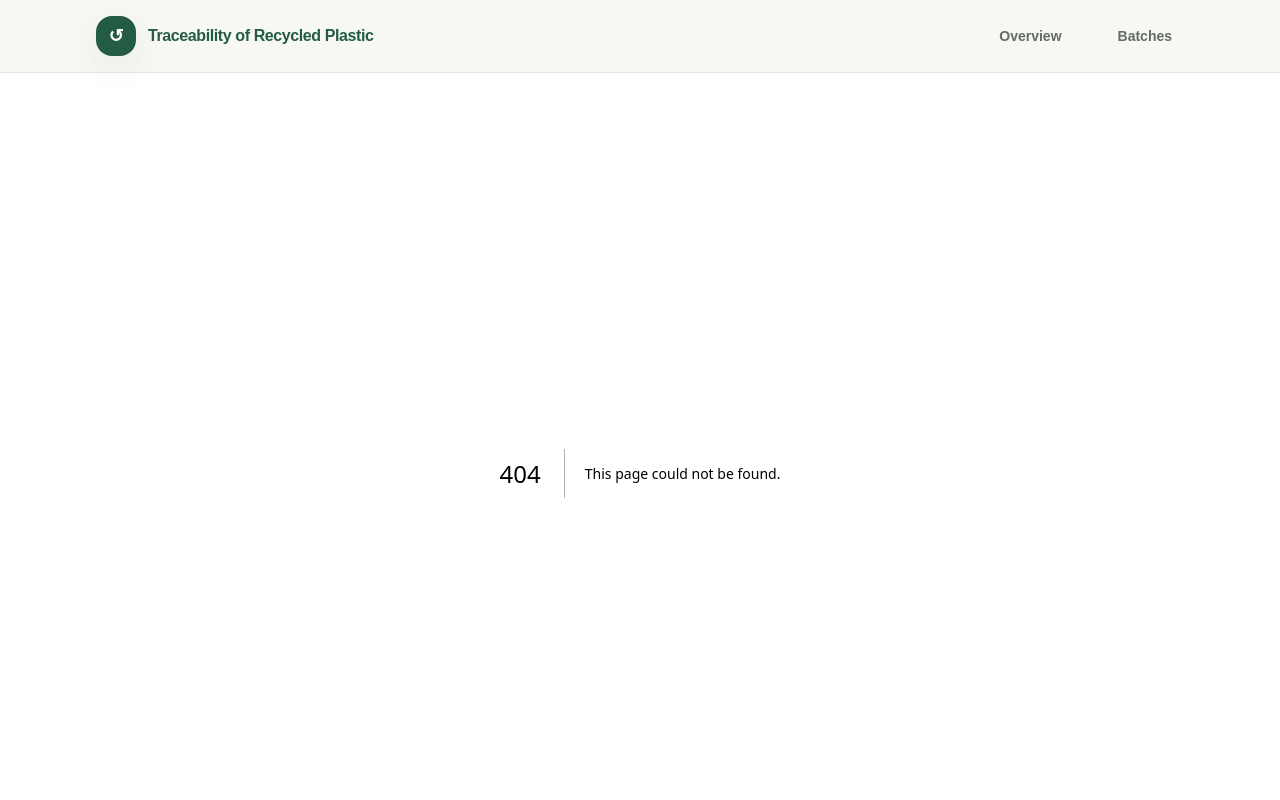
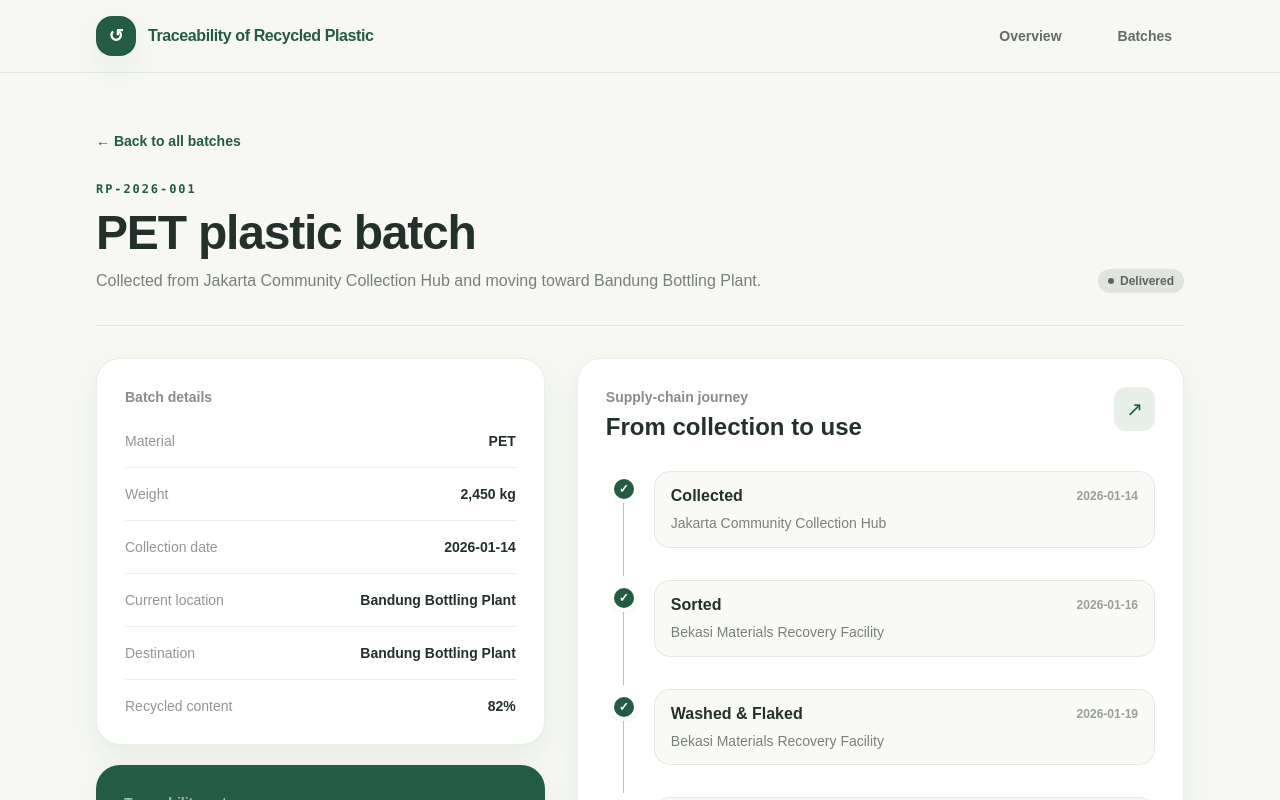
Before and after one commit to rizqiroikhan/traceability-of-recycled-plastic-supply-chain, a Next.js app: page /batches/RP-2026-001 in a window 1280 px wide. Before the commit this address had no page. Shown: the top 800 px of the page. Built offline with nearby package versions, Linux system fonts and the light colour scheme.

Commit message:
feat: add batch trace detail page

```diff
--- /dev/null
+++ b/app/batches/[id]/not-found.tsx
@@ -0,0 +1,5 @@
+import Link from "next/link";
+
+export default function BatchNotFound() {
+  return <div className="mx-auto flex max-w-2xl flex-col items-center px-5 py-24 text-center lg:py-32"><span className="grid h-16 w-16 place-items-center rounded-3xl bg-amber/20 text-3xl text-[#9A671D]">?</span><p className="mt-6 text-sm font-bold uppercase tracking-[0.18em] text-forest">Batch not found</p><h1 className="mt-3 text-4xl font-bold tracking-tight text-charcoal">We can&apos;t trace that record.</h1><p className="mt-4 leading-relaxed text-charcoal/60">The batch ID may be incorrect or may not be part of this mock dataset.</p><Link href="/batches" className="mt-8 rounded-xl bg-forest px-5 py-3 text-sm font-bold text-white transition hover:bg-[#1b4936]">Back to batches</Link></div>;
+}
--- /dev/null
+++ b/app/batches/[id]/page.tsx
@@ -0,0 +1,24 @@
+import Link from "next/link";
+import { notFound } from "next/navigation";
+import { JourneyTimeline } from "@/components/journey-timeline";
+import { StatusBadge } from "@/components/status-badge";
+import { batches, getBatch } from "@/lib/batch-data";
+
+export function generateStaticParams() {
+  return batches.map((batch) => ({ id: batch.id }));
+}
+
+export default async function BatchDetailPage({ params }: { params: Promise<{ id: string }> }) {
+  const { id } = await params;
+  const batch = getBatch(id);
+  if (!batch) notFound();
+
+  return <div className="mx-auto max-w-6xl px-5 py-10 lg:px-8 lg:py-14">
+    <Link href="/batches" className="inline-flex items-center gap-2 text-sm font-bold text-forest hover:underline">← Back to all batches</Link>
+    <div className="mt-7 flex flex-col gap-5 border-b border-forest/10 pb-8 sm:flex-row sm:items-end sm:justify-between"><div><p className="font-mono text-xs font-bold tracking-[0.16em] text-forest">{batch.id}</p><h1 className="mt-3 text-4xl font-bold tracking-tight text-charcoal sm:text-5xl">{batch.material} plastic batch</h1><p className="mt-3 max-w-2xl text-base text-charcoal/60">Collected from {batch.source} and moving toward {batch.destination}.</p></div><StatusBadge status={batch.status} /></div>
+    <div className="mt-8 grid gap-8 lg:grid-cols-[0.85fr_1.15fr]">
+      <div className="space-y-5"><section className="rounded-3xl border border-forest/10 bg-white p-6 shadow-card sm:p-7"><p className="text-sm font-semibold text-charcoal/55">Batch details</p><dl className="mt-6 divide-y divide-forest/10">{[["Material", batch.material], ["Weight", `${batch.weightKg.toLocaleString()} kg`], ["Collection date", batch.collectionDate], ["Current location", batch.currentLocation], ["Destination", batch.destination], ["Recycled content", `${batch.recycledContentPercent}%`]].map(([label, value]) => <div key={label} className="flex items-start justify-between gap-5 py-4 first:pt-0 last:pb-0"><dt className="text-sm text-charcoal/50">{label}</dt><dd className="max-w-[62%] text-right text-sm font-bold text-charcoal">{value}</dd></div>)}</dl></section><section className="rounded-3xl bg-forest p-6 text-white shadow-card sm:p-7"><p className="text-sm font-semibold text-white/60">Traceability note</p><p className="mt-3 text-lg font-bold leading-relaxed">This record is a mock example for the Module 2 frontend.</p><p className="mt-3 text-sm leading-relaxed text-white/70">Use the journey timeline to see each handoff from collection to final use.</p></section></div>
+      <section className="rounded-3xl border border-forest/10 bg-white p-6 shadow-card sm:p-7"><div className="flex items-start justify-between gap-4"><div><p className="text-sm font-semibold text-charcoal/55">Supply-chain journey</p><h2 className="mt-1 text-2xl font-bold text-charcoal">From collection to use</h2></div><span className="rounded-xl bg-mist px-3 py-2 text-xl text-forest">↗</span></div><JourneyTimeline journey={batch.journey} /></section>
+    </div>
+  </div>;
+}
--- /dev/null
+++ b/components/journey-timeline.tsx
@@ -0,0 +1,5 @@
+import type { JourneyStage } from "@/lib/batch-data";
+
+export function JourneyTimeline({ journey }: { journey: JourneyStage[] }) {
+  return <div className="relative mt-7 space-y-0 pl-1">{journey.map((item, index) => <div key={`${item.stage}-${item.date}`} className="relative flex gap-4 pb-8 last:pb-0"><div className="relative flex w-7 shrink-0 justify-center"><span className={`relative z-10 mt-1 grid h-7 w-7 place-items-center rounded-full border-4 border-white text-xs font-bold shadow-sm ${item.completed ? "bg-forest text-white" : "bg-mist text-charcoal/40"}`}>{item.completed ? "✓" : index + 1}</span>{index < journey.length - 1 && <span className={`absolute top-7 h-full w-px ${item.completed ? "bg-forest/35" : "bg-charcoal/10"}`} />}</div><div className="min-w-0 flex-1 rounded-2xl border border-forest/10 bg-canvas/70 px-4 py-3"><div className="flex flex-wrap items-center justify-between gap-2"><p className={`font-bold ${item.completed ? "text-charcoal" : "text-charcoal/45"}`}>{item.stage}</p><time className="text-xs font-semibold text-charcoal/45">{item.date}</time></div><p className="mt-1 text-sm leading-relaxed text-charcoal/60">{item.location}</p></div></div>)}</div>;
+}
```
